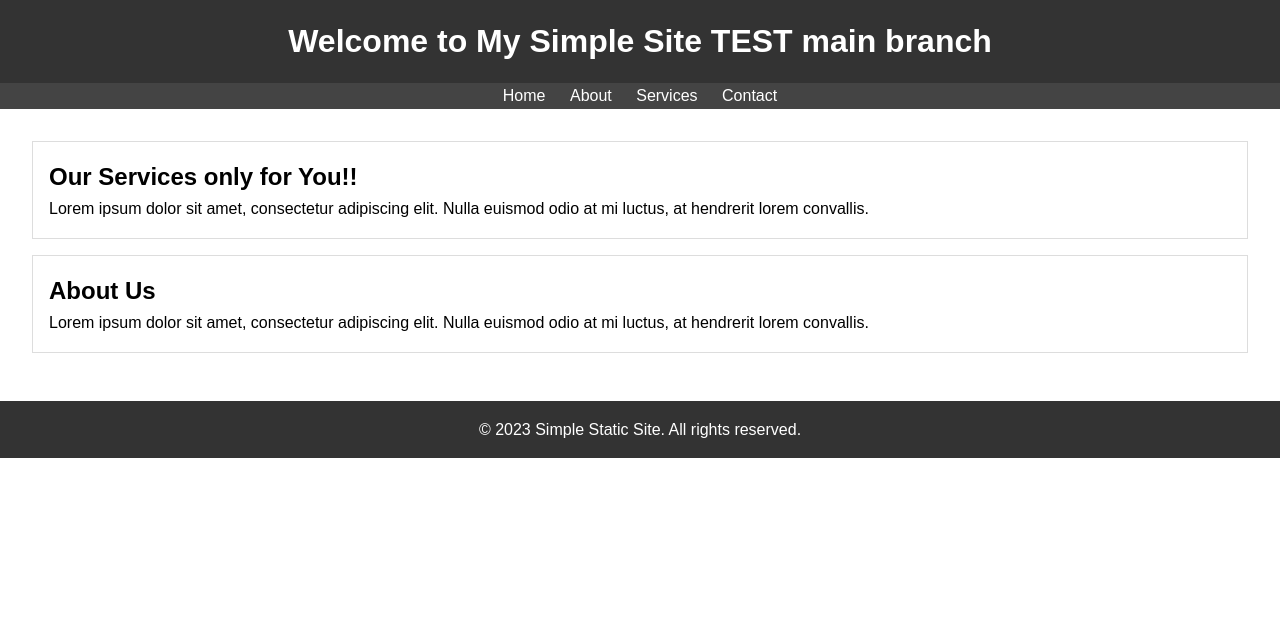
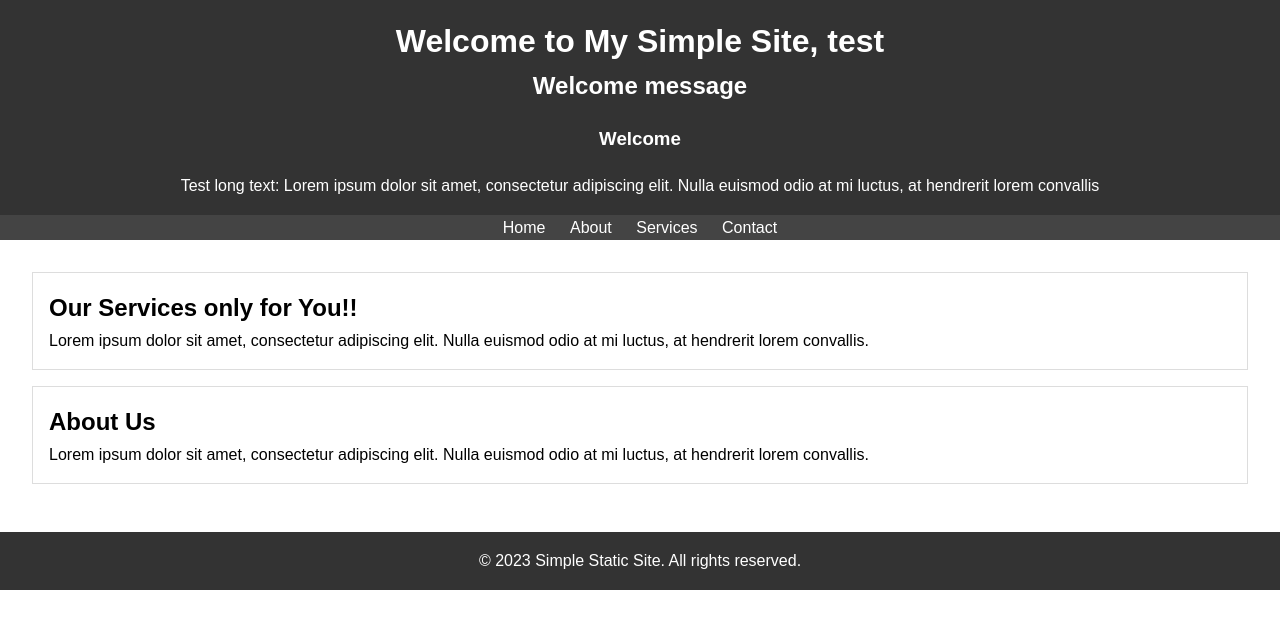
Before and after one commit to vkyrychenkoeu/statsite, a plain HTML site: page index.html in a window 1280 px wide. Drawn offline with Linux system fonts and the light colour scheme.

Commit message:
text adj

```diff
--- a/index.html
+++ b/index.html
@@ -8,7 +8,10 @@
 </head>
 <body>
     <header>
-        <h1>Welcome to My Simple Site TEST main branch</h1>
+        <h1>Welcome to My Simple Site, test</h1>
+        <h2>Welcome message</h2>
+        <h3>Welcome</h3>
+        <p> Test long text: Lorem ipsum dolor sit amet, consectetur adipiscing elit. Nulla euismod odio at mi luctus, at hendrerit lorem convallis </p>
     </header>
     <nav>
         <ul>
```
